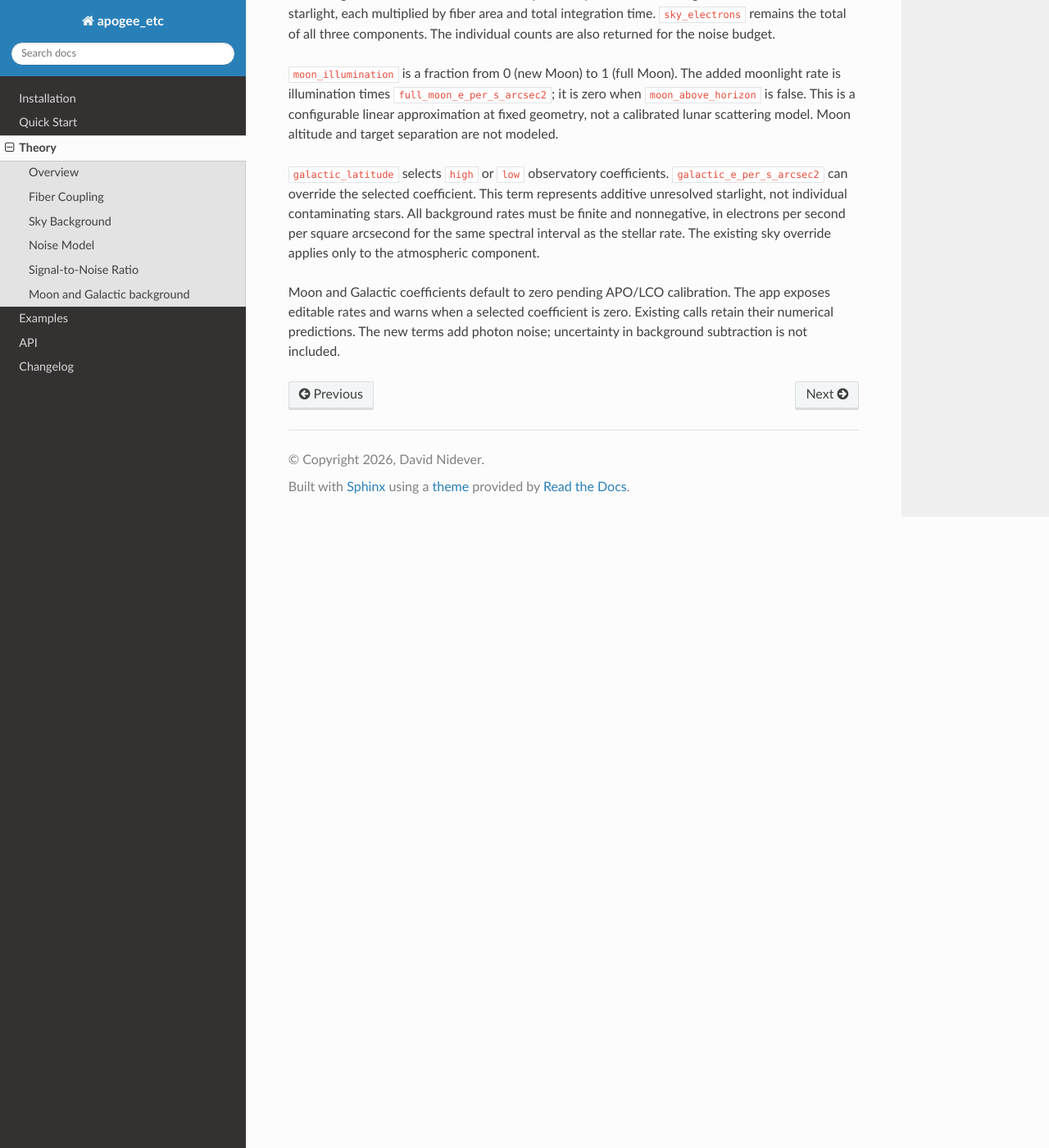
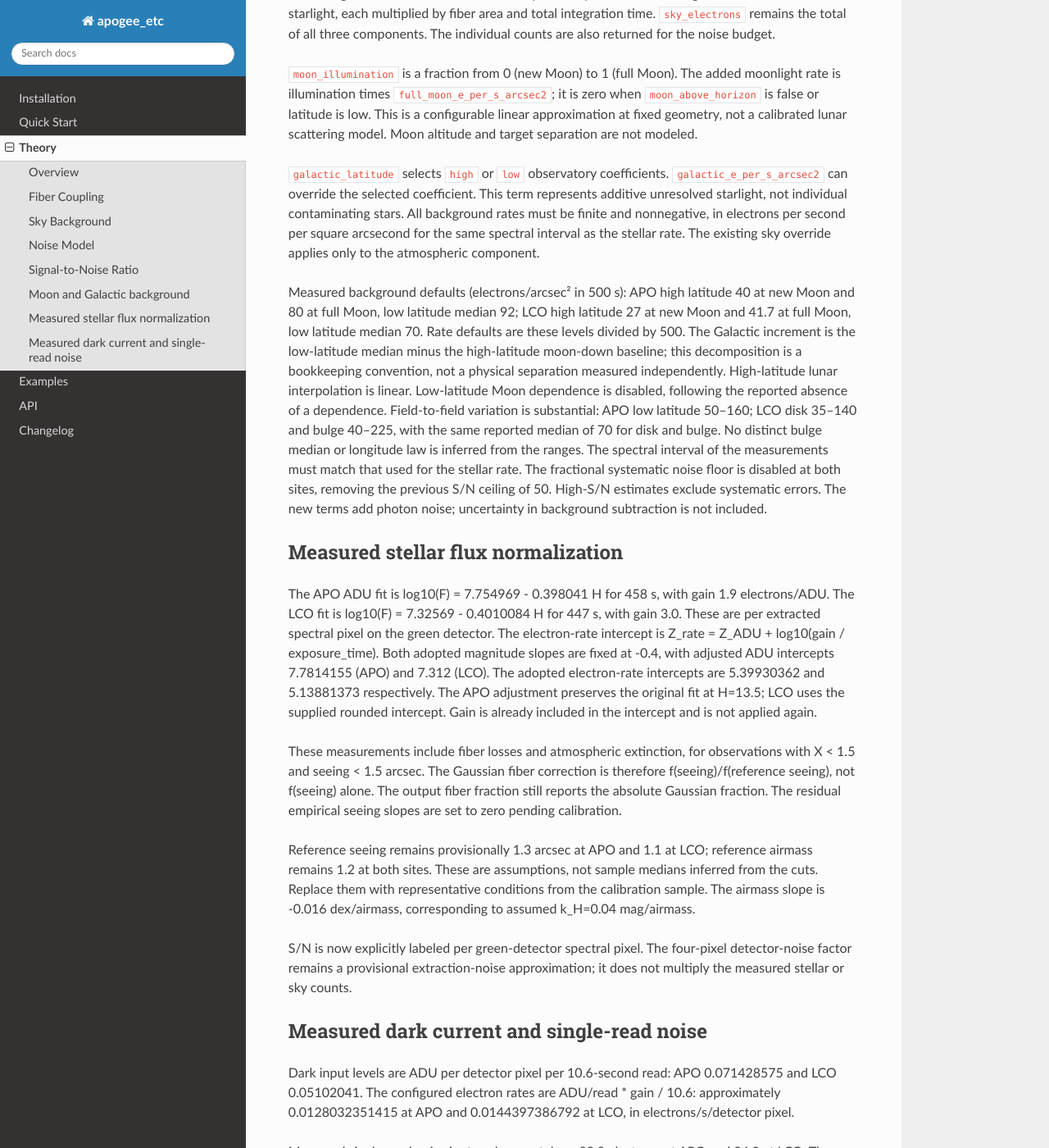
Before and after one commit to sdss/apogee_etc, a Sphinx documentation site: the page built from docs/source/theory.rst, in a window 1280 px wide and 1400 px high, scrolled down 1453 px. Shown: the whole window at 82% size. Built offline with Sphinx 7.4.7 and the Read the Docs theme 3.1.0, drawn with Linux system fonts in a browser that asks for light colours; some of the changed text lies outside the part shown.

```diff
--- a/docs/source/theory.rst
+++ b/docs/source/theory.rst
@@ -98,7 +98,7 @@
 
 ``moon_illumination`` is a fraction from 0 (new Moon) to 1 (full Moon).
 The added moonlight rate is illumination times ``full_moon_e_per_s_arcsec2``;
-it is zero when ``moon_above_horizon`` is false. This is a configurable linear
+it is zero when ``moon_above_horizon`` is false or latitude is low. This is a configurable linear
 approximation at fixed geometry, not a calibrated lunar scattering model.
 Moon altitude and target separation are not modeled.
 
@@ -109,7 +109,62 @@
 per square arcsecond for the same spectral interval as the stellar rate.
 The existing sky override applies only to the atmospheric component.
 
-Moon and Galactic coefficients default to zero pending APO/LCO calibration.
-The app exposes editable rates and warns when a selected coefficient is zero.
-Existing calls retain their numerical predictions. The new terms add photon
+Measured background defaults (electrons/arcsec² in 500 s): APO high latitude
+40 at new Moon and 80 at full Moon, low latitude median 92; LCO high latitude
+27 at new Moon and 41.7 at full Moon, low latitude median 70. Rate defaults
+are these levels divided by 500. The Galactic increment is the low-latitude
+median minus the high-latitude moon-down baseline; this decomposition is a
+bookkeeping convention, not a physical separation measured independently.
+High-latitude lunar interpolation is linear. Low-latitude Moon dependence
+is disabled, following the reported absence of a dependence. Field-to-field
+variation is substantial: APO low latitude 50–160; LCO disk 35–140 and bulge
+40–225, with the same reported median of 70 for disk and bulge. No distinct
+bulge median or longitude law is inferred from the ranges. The spectral
+interval of the measurements must match that used for the stellar rate.
+The fractional systematic noise floor is disabled at both sites, removing
+the previous S/N ceiling of 50. High-S/N estimates exclude systematic errors. The new terms add photon
 noise; uncertainty in background subtraction is not included.
+
+
+Measured stellar flux normalization
+-----------------------------------
+
+The APO ADU fit is log10(F) = 7.754969 - 0.398041 H for 458 s,
+with gain 1.9 electrons/ADU. The LCO fit is log10(F) = 7.32569 -
+0.4010084 H for 447 s, with gain 3.0. These are per extracted spectral
+pixel on the green detector. The electron-rate intercept is
+Z_rate = Z_ADU + log10(gain / exposure_time). Both adopted magnitude slopes are fixed at -0.4, with adjusted ADU
+intercepts 7.7814155 (APO) and 7.312 (LCO). The adopted electron-rate
+intercepts are 5.39930362 and 5.13881373 respectively. The APO adjustment
+preserves the original fit at H=13.5; LCO uses the supplied rounded intercept. Gain is already included in the intercept and is not applied again.
+
+These measurements include fiber losses and atmospheric extinction, for
+observations with X < 1.5 and seeing < 1.5 arcsec. The Gaussian fiber
+correction is therefore f(seeing)/f(reference seeing), not f(seeing) alone.
+The output fiber fraction still reports the absolute Gaussian fraction.
+The residual empirical seeing slopes are set to zero pending calibration.
+
+Reference seeing remains provisionally 1.3 arcsec at APO and 1.1 at LCO;
+reference airmass remains 1.2 at both sites. These are assumptions, not
+sample medians inferred from the cuts. Replace them with representative
+conditions from the calibration sample. The airmass slope is -0.016
+dex/airmass, corresponding to assumed k_H=0.04 mag/airmass.
+
+S/N is now explicitly labeled per green-detector spectral pixel. The
+four-pixel detector-noise factor remains a provisional extraction-noise
+approximation; it does not multiply the measured stellar or sky counts.
+
+
+Measured dark current and single-read noise
+-------------------------------------------
+
+Dark input levels are ADU per detector pixel per 10.6-second read:
+APO 0.071428575 and LCO 0.05102041. The configured electron rates are
+ADU/read * gain / 10.6: approximately 0.0128032351415 at APO and
+0.0144397386792 at LCO, in electrons/s/detector pixel.
+
+Measured single-read noise is stored separately as 20.9 electrons at APO
+and 24.0 at LCO. These values are not substituted directly for effective
+exposure read noise. The calculator still uses the provisional effective
+read-noise parameter and four-pixel extraction factor until ramp read-count
+handling and extraction variance propagation are implemented.
```
Also changed, not shown: 4 other files.
